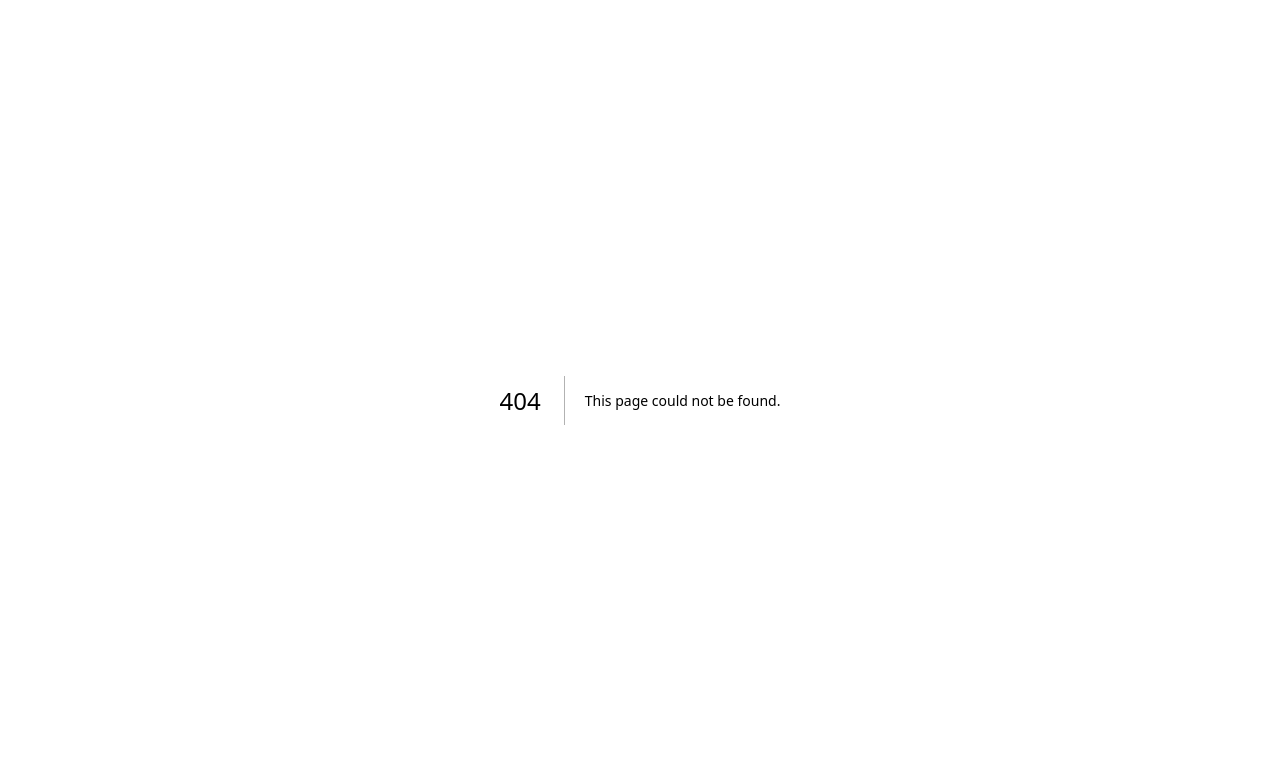
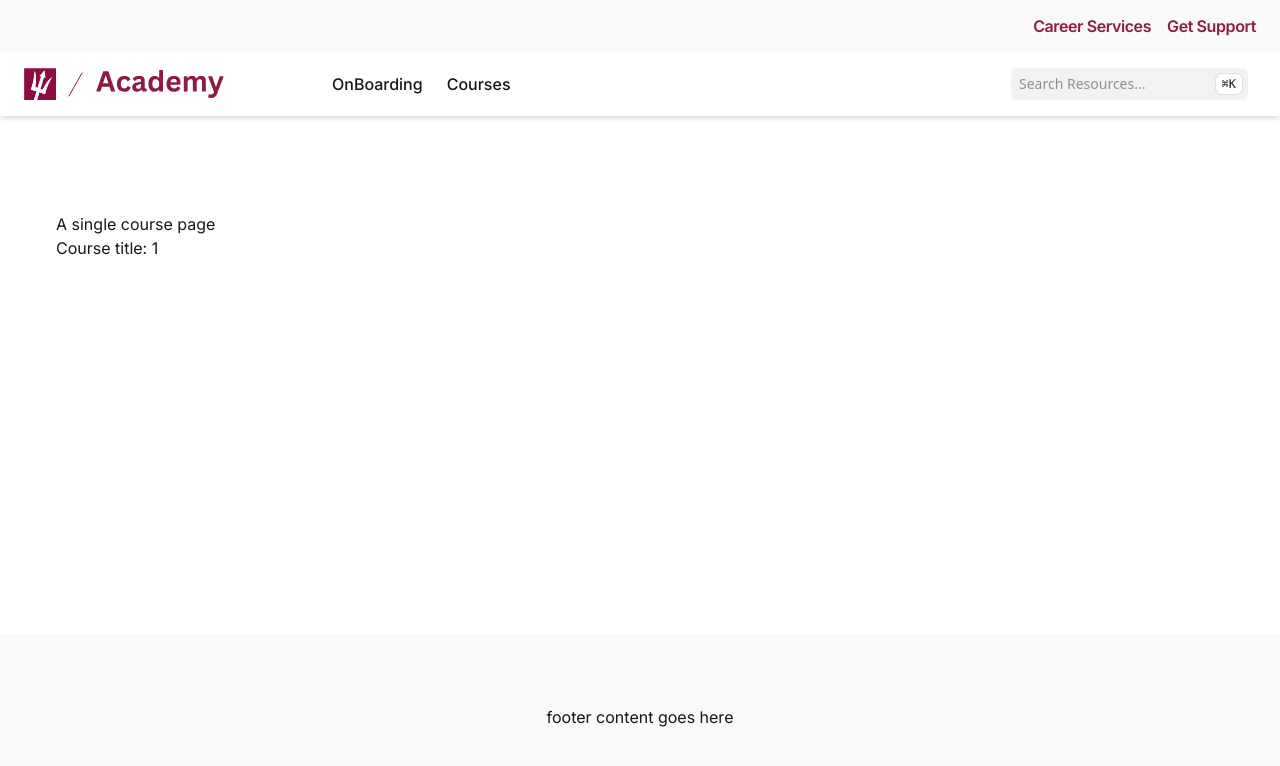
Before and after one commit to fernandonevarez/lms, a Next.js app: page /learn/1 in a window 1280 px wide. Before the commit this address had no page. Shown: the top 766 px of the page. Built offline with nearby package versions, Linux system fonts and the light colour scheme; no server answers.

Commit message:
chore: updates individual course page routing for SEO and rebranding
Updates the routing of the individual course page to improve SEO. Also updates metadata to align with the project's rebranding and new domain.

```diff
--- a/app/(main)/(routes)/courses/[slug]/page.tsx
+++ /dev/null
@@ -1,59 +0,0 @@
-import type { Metadata } from 'next';
-
-type MetadataProps = {
-  params: { courseTitle: string; courseId: string };
-};
-
-export async function generateMetadata({
-  params,
-}: MetadataProps): Promise<Metadata> {
-  const courseTitle = params.courseTitle;
-  const courseDescription = `Learn ${courseTitle} with CodeDevils' Academy, part of CodeDevils at Arizona State University. Improve your coding skills through hands-on lessons, projects, and real-world applications.`;
-
-  return {
-    title: `${courseTitle} | CodeDevils' Academy | CodeDevils @ Arizona State University`,
-    description: courseDescription,
-    keywords: [
-      `${courseTitle}`,
-      'CodeDevils Academy',
-      'Learn coding',
-      `${courseTitle} ASU`,
-      'ASU coding courses',
-      'CodeDevils courses',
-      'software development ASU',
-    ],
-    openGraph: {
-      title: `${courseTitle} | CodeDevils' Academy | CodeDevils @ Arizona State University`,
-      description: courseDescription,
-      url: `https://academy.codedevils.io/courses/${params.courseId}`,
-      siteName: "CodeDevils' Academy",
-      images: [
-        {
-          url: `https://academy.codedevils.io/courses/${params.courseId}/og-image.png`,
-          width: 1200,
-          height: 630,
-          alt: `${courseTitle} Course Image`,
-        },
-      ],
-    },
-    twitter: {
-      title: `${courseTitle} | CodeDevils' Academy | CodeDevils @ Arizona State University`,
-      description: courseDescription,
-      card: 'summary_large_image',
-      images: [
-        `https://academy.codedevils.io/courses/${params.courseId}/twitter-image.png`,
-      ],
-    },
-  };
-}
-
-const CoursePage = ({ params }: { params: { slug: string } }) => {
-  return (
-    <div>
-      A single course page
-      <div>{params.slug}</div>
-    </div>
-  );
-};
-
-export default CoursePage;
--- /dev/null
+++ b/app/(main)/(routes)/learn/[course_title]/page.tsx
@@ -0,0 +1,64 @@
+import type { Metadata } from 'next';
+import {
+  openGraphDefaults,
+  twitterDefaults,
+} from '@/utils/metadata/shared-metadata';
+
+type MetadataProps = {
+  params: { course_title: string };
+};
+
+export async function generateMetadata({
+  params,
+}: MetadataProps): Promise<Metadata> {
+  const { course_title: course_title_url } = params;
+  const formattedTitle = course_title_url
+    .replace(/-/g, ' ')
+    .replace(/\b\w/g, (char: string) => char.toUpperCase());
+
+  return {
+    alternates: {
+      canonical: `https://academy.codevera.org/learn/${course_title_url}`,
+    },
+    keywords: [
+      `learn ${formattedTitle} for free`,
+      `free ${formattedTitle} course`,
+      `interactive ${formattedTitle} lessons`,
+      `hands-on ${formattedTitle} projects`,
+      `Codevera Academy ${formattedTitle}`,
+      `${formattedTitle} programming course`,
+      `boost your software development skills with ${formattedTitle}`,
+    ],
+    title: `${formattedTitle}`,
+    description: `Enroll in the ${formattedTitle} course at Codevera Academy to boost your coding skills. Learn and advance your knowledge in ${formattedTitle} through interactive lessons and projects.`,
+    openGraph: {
+      ...openGraphDefaults,
+      title: `${formattedTitle} | Codevera Academy`,
+      description: `Learn ${formattedTitle} at Codevera Academy. Access interactive lessons and hands-on projects to master ${formattedTitle} and advance your software development career.`,
+      url: `https://academy.codevera.org/learn/${course_title_url}`,
+    },
+    twitter: {
+      ...twitterDefaults,
+      title: `${formattedTitle} | Codevera Academy`,
+      description: `Enroll in the ${formattedTitle} course at Codevera Academy and take your coding skills to the next level. Learn through interactive lessons and community support.`,
+    },
+  };
+}
+
+export default async function Course({
+  params,
+}: {
+  params: Promise<{ course_title: string }>;
+}) {
+  const course_title = (await params).course_title;
+  const formattedTitle = course_title
+    .replace(/-/g, ' ')
+    .replace(/\b\w/g, (char: string) => char.toUpperCase());
+
+  return (
+    <div>
+      A single course page
+      <div>Course title: {formattedTitle}</div>
+    </div>
+  );
+}
```
